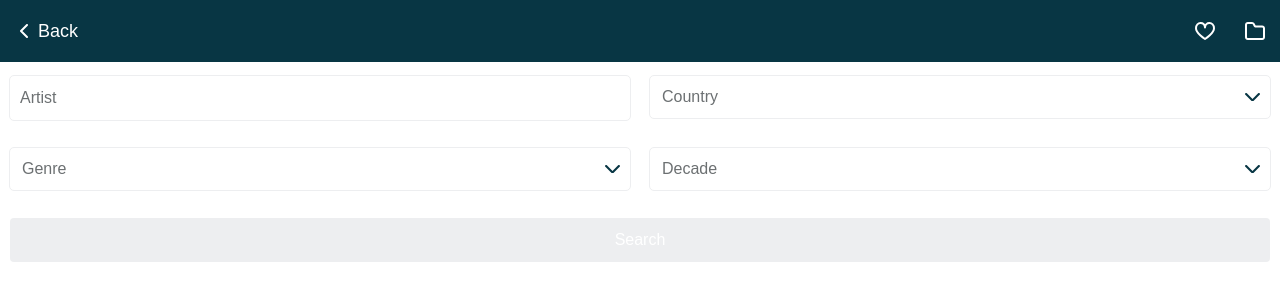
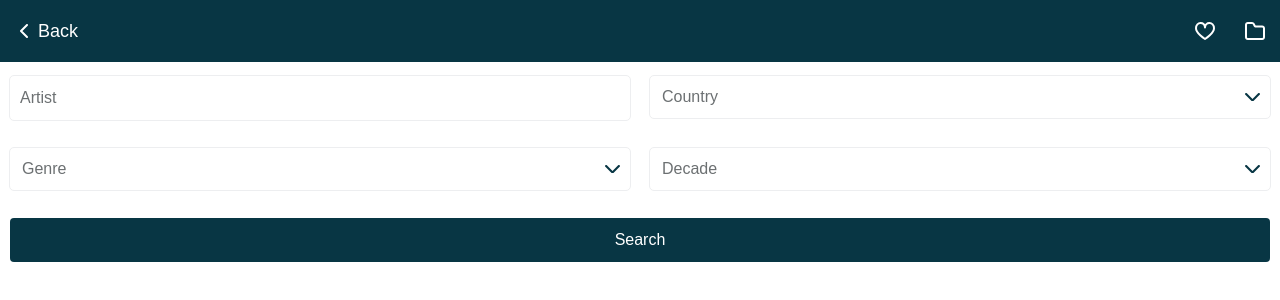
Before and after one commit to Ro-off/vinyl-app, a React (Vite) app: page /search in a window 1280 px wide. Shown: the top 300 px of the page. Built offline with nearby package versions, Linux system fonts and the light colour scheme.

Commit message:
refactor: Fix disabled style for FilterForm submit button

```diff
--- a/src/components/FilterForm/FilterForm.jsx
+++ b/src/components/FilterForm/FilterForm.jsx
@@ -141,7 +141,7 @@ export function FilterForm() {
           type="submit"
           value="Search"
           className={clsx(styles.filterSearch, {
-            [styles.disabled]: !false,
+            [styles.disabled]: false,
           })}
           disabled={false}
         />
```
